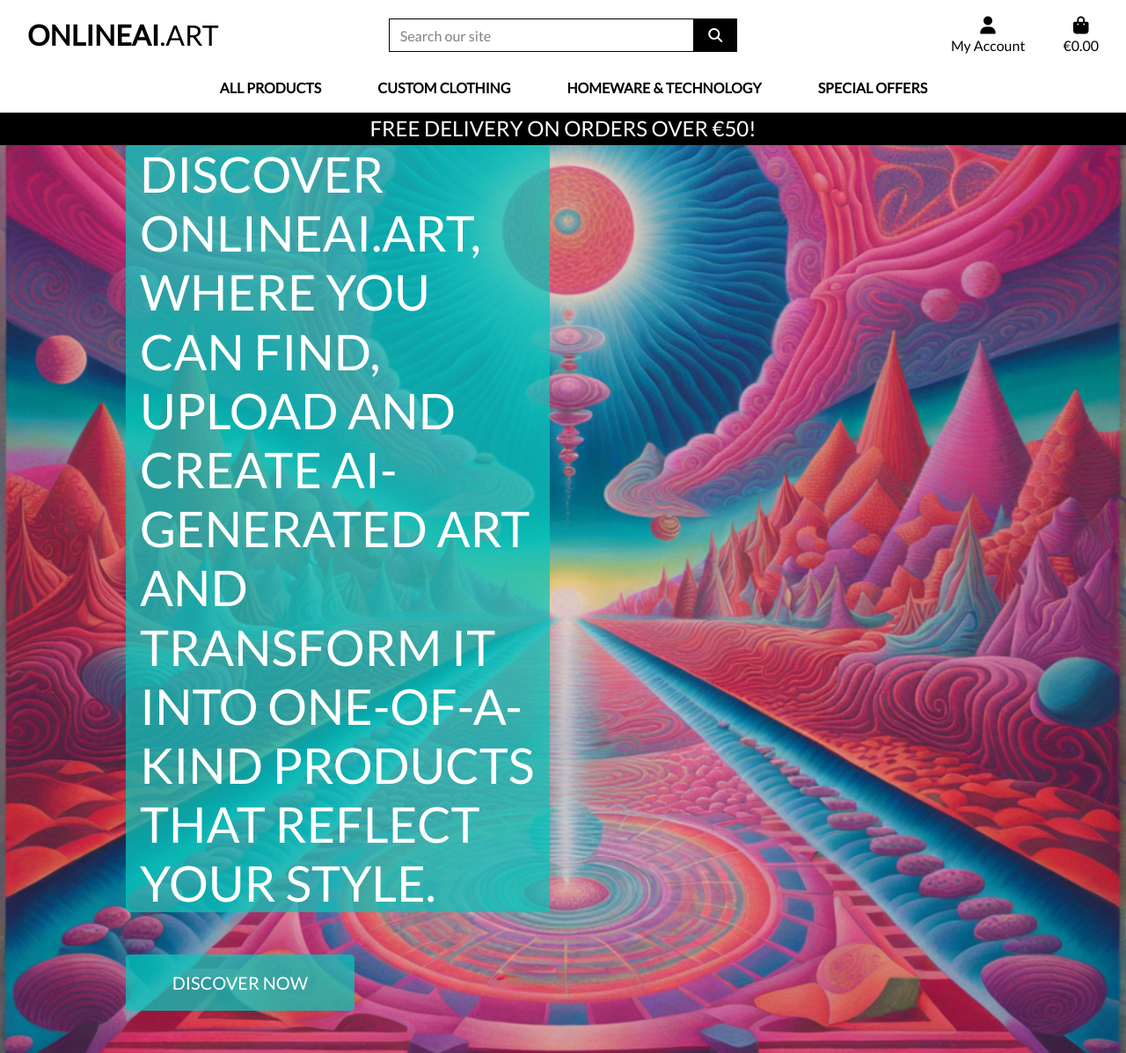
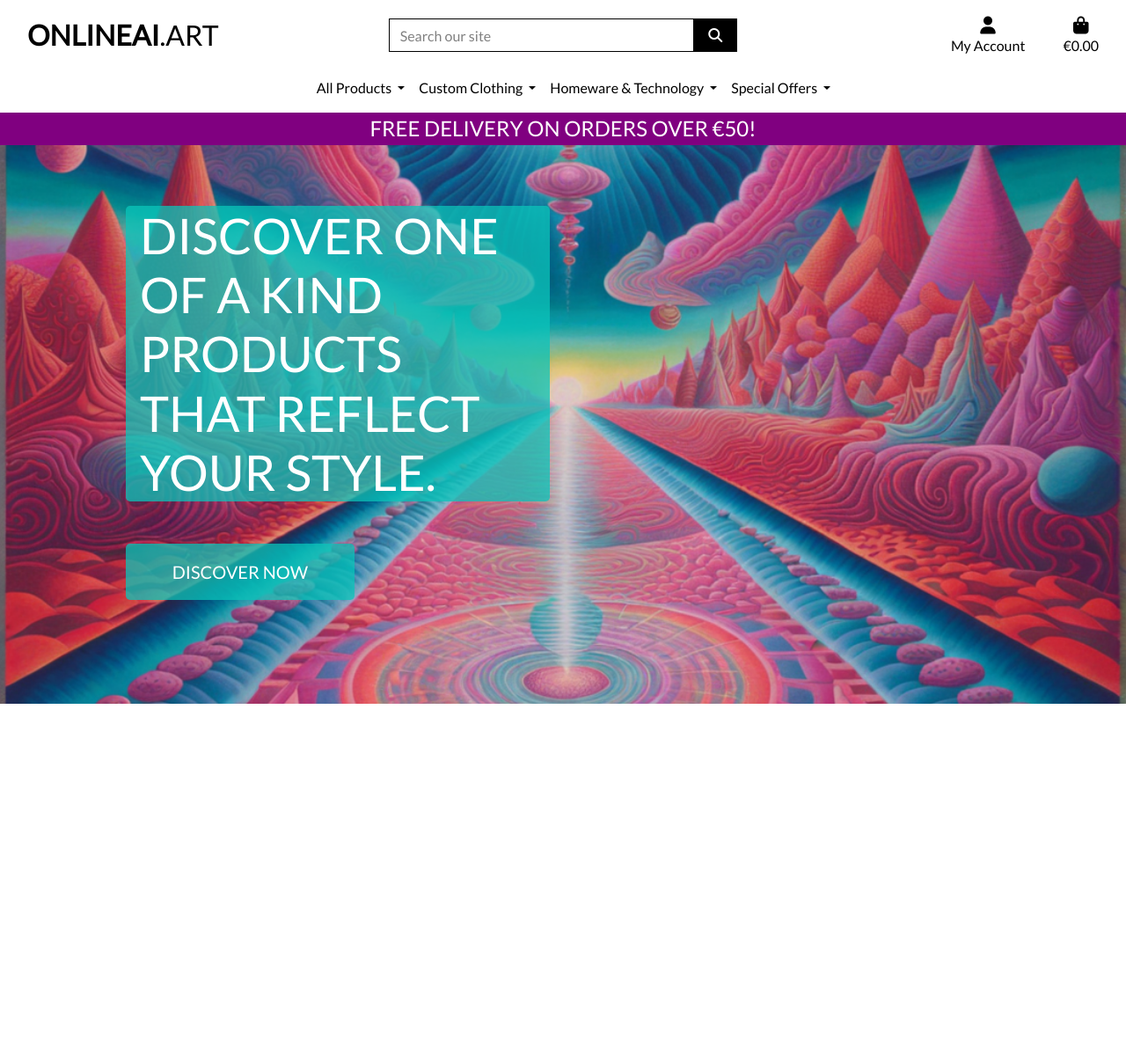
Before and after one commit to KC-7/ecommerce, a Django app: page / in a window 1280 px wide. Shown: the whole page at 88% size. After the commit the page ends 800 px from the top, so only its background shows below. Run offline with Django 3.2, Linux system fonts and the light colour scheme; some libraries are stand-ins or nearby versions.

Commit message:
Review and refactor code - fix issues like spacing - add links and banner to readme - update nav styling - add link to admin portal nav

```diff
--- a/checkout/views.py
+++ b/checkout/views.py
@@ -1,4 +1,6 @@
-from django.shortcuts import render, redirect, reverse, get_object_or_404, HttpResponse
+from django.shortcuts import (
+    render, redirect, reverse, get_object_or_404, HttpResponse
+    )
 from django.views.decorators.http import require_POST
 from django.contrib import messages
 from django.conf import settings
@@ -106,7 +108,7 @@ def checkout(request):
             currency=settings.STRIPE_CURRENCY,
         )
 
-        # Attempt to prefill the form with any info the user maintains in their profile
+        # Attempt to prefill the form with any info from the user's profile
         if request.user.is_authenticated:
             try:
                 profile = UserProfile.objects.get(user=request.user)
--- a/ecommerce/settings.py
+++ b/ecommerce/settings.py
@@ -25,6 +25,7 @@ BASE_DIR = Path(__file__).resolve().parent.parent
 SECRET_KEY = os.environ.get('SECRET_KEY', '')
 
 # SECURITY WARNING: don't run with debug turned on in production!
+# DEBUG = True
 DEBUG = 'DEVELOPMENT' in os.environ
 
 ALLOWED_HOSTS = ['.herokuapp.com', '.gitpod.io', 'localhost']
@@ -243,7 +244,7 @@ JAZZMIN_SETTINGS = {
     "site_brand": "onlineAI.art",
 
     # Welcome text on the login screen
-    "welcome_sign": "Welcome to onlineAI.art Admin Portal",
+    "welcome_sign": "Welcome to the onlineAI.art Admin Portal",
 
     # Copyright on the footer
     "copyright": "onlineAI.art Ltd",
@@ -278,7 +279,8 @@ JAZZMIN_SETTINGS = {
 
     # Additional links to include in the user menu on the top right ("app" url type is not allowed)
     "usermenu_links": [
+        {"name": "Heroku App", "url": "https://kc-ecommerce-434e6f88dca9.herokuapp.com/", "new_window": True},
+        {"model": "auth.user"},
         {"name": "Developer", "url": "https://github.com/kc-7", "new_window": True},
-        {"model": "auth.user"}
     ],
 }
--- a/home/templates/home/index.html
+++ b/home/templates/home/index.html
@@ -14,11 +14,11 @@
         <div class="row h-100">
             <div class="col-7 col-md-6 my-auto">
                 <h1 class="display-4 logo-font text-white bg-trans-blue rounded-lg px-3">
-                    Discover onlineAI.art, where you can find, upload and create AI-generated art and transform it into one-of-a-kind products that reflect your style.
+                    Discover one of a kind products that reflect your style.
                 </h1>
                 <div class="my-5">
                     <h4>
-                        <a href="" class="shop-now-button btn btn-lg text-uppercase rounded-lg py-3">Discover Now</a>
+                        <a href="{% url 'products' %}" class="shop-now-button btn btn-lg text-uppercase rounded-lg py-3">Discover Now</a>
                     </h4>
                 </div>
             </div>
--- a/profiles/templates/profiles/profile.html
+++ b/profiles/templates/profiles/profile.html
@@ -19,7 +19,7 @@
         <div class="row">
             <div class="col">
                 <hr>
-                <h2 class="logo-font mb-4">My Profile</h2>
+                <h2 class="logo-font mb-4">My Profile | {{ user.name }}</h2>
                 <hr>
             </div>
         </div>
--- a/profiles/views.py
+++ b/profiles/views.py
@@ -19,7 +19,9 @@ def profile(request):
             form.save()
             messages.success(request, 'Profile updated successfully')
         else:
-            messages.error(request, 'Update failed. Please ensure the form is valid.')
+            messages.error(
+                request, 'Update failed. Please ensure the form is valid.'
+                )
     else:
         form = UserProfileForm(instance=profile)
     orders = profile.orders.all()
--- a/static/css/base.css
+++ b/static/css/base.css
@@ -100,7 +100,11 @@ body {
 }
 
 .bg-trans-blue {
-    background-color: rgba(11, 197, 186, 0.75);
+    background-color: rgba(11, 197, 186, 0.75) !important;
+}
+
+.bg-purple {
+    background: var(--purple) !important;
 }
 
 .overlay {
--- a/templates/base.html
+++ b/templates/base.html
@@ -129,7 +129,7 @@
             </nav>
         </div>
         <div id="delivery-banner" class="row text-center">
-            <div class="col bg-black text-white">
+            <div class="col bg-purple text-white">
                 <h4 class="logo-font my-1">Free delivery on orders over €{{ free_delivery_threshold }}!</h4>
             </div>
         </div>
--- a/templates/errors/404.html
+++ b/templates/errors/404.html
@@ -10,7 +10,7 @@
         <div class="row h-100">
             <div class="col-7 col-md-6 my-auto">
                 <h1 class="display-4 logo-font text-black">
-                    The page you are looking for isn't available
+                    The page you are looking for isn't available (404)
                 </h1>
                 <div class="my-5">
                     <h4>
--- a/templates/includes/main-nav.html
+++ b/templates/includes/main-nav.html
@@ -1,24 +1,24 @@
-<div class="collapse navbar-collapse" id="main-nav">
-    <ul class="navbar-nav w-auto mx-auto">
+<div class="collapse navbar-collapse navbar-light" id="main-nav">
+    <ul class="navbar-nav ml-auto mr-auto">
         <li class="nav-item d-block d-md-none">
-            <a class="logo-font font-weight-bold nav-link text-black mr-5" href="{% url 'home' %}" id="home-link">
+            <a class="nav-link text-black text-center" href="{% url 'home' %}" id="home-link">
                 Home
             </a>
         </li>
         <li class="nav-item dropdown">
-            <a class="logo-font font-weight-bold nav-link text-black mr-5" href="#" id="all-products-link" data-toggle="dropdown" aria-haspopup="true" aria-expanded="false">
+            <a class="nav-link dropdown-toggle text-black text-center" href="#" id="all-products-link" role="button" data-toggle="dropdown" aria-haspopup="true" aria-expanded="false">
                 All Products
             </a>
             <div class="dropdown-menu border-0" aria-labelledby="all-products-link">
                 <a href="{% url 'products' %}?sort=price&direction=asc" class="dropdown-item">By Price</a>
-                <a href="{% url 'products' %}?sort=rating&direction=desc" class="dropdown-item ">By Rating</a>
-                <a href="{% url 'products' %}?sort=category&direction=asc" class="dropdown-item ">By Category</a>
+                <a href="{% url 'products' %}?sort=rating&direction=desc" class="dropdown-item">By Rating</a>
+                <a href="{% url 'products' %}?sort=category&direction=asc" class="dropdown-item">By Category</a>
                 <a href="{% url 'products' %}" class="dropdown-item">All Products</a>
             </div>
         </li>
 
         <li class="nav-item dropdown">
-            <a class="logo-font font-weight-bold nav-link text-black mr-5" href="#" id="clothing-link" data-toggle="dropdown" aria-haspopup="true" aria-expanded="false">
+            <a class="nav-link dropdown-toggle text-black text-center" href="#" id="clothing-link" role="button" data-toggle="dropdown" aria-haspopup="true" aria-expanded="false">
                 Custom Clothing
             </a>
             <div class="dropdown-menu border-0" aria-labelledby="clothing-link">
@@ -30,7 +30,7 @@
         </li>
 
         <li class="nav-item dropdown">
-            <a class="logo-font font-weight-bold nav-link text-black mr-5" href="#" id="homeware-link" data-toggle="dropdown" aria-haspopup="true" aria-expanded="false">
+            <a class="nav-link dropdown-toggle text-black text-center" href="#" id="homeware-link" role="button" data-toggle="dropdown" aria-haspopup="true" aria-expanded="false">
                 Homeware &amp; Technology
             </a>
             <div class="dropdown-menu border-0" aria-labelledby="homeware-link">
@@ -42,7 +42,7 @@
         </li>
 
         <li class="nav-item dropdown">
-            <a class="logo-font font-weight-bold nav-link text-black" href="#" id="specials-link" data-toggle="dropdown" aria-haspopup="true" aria-expanded="false">
+            <a class="nav-link dropdown-toggle text-black text-center" href="#" id="specials-link" role="button" data-toggle="dropdown" aria-haspopup="true" aria-expanded="false">
                 Special Offers
             </a>
             <div class="dropdown-menu border-0" aria-labelledby="specials-link">
```
Also changed, not shown: products/admin.py (+6 -3 lines), products/templates/products/product_detail.html (+40 -5 lines), README.md, media/banner.gif (added), media/logo1.png (added).
